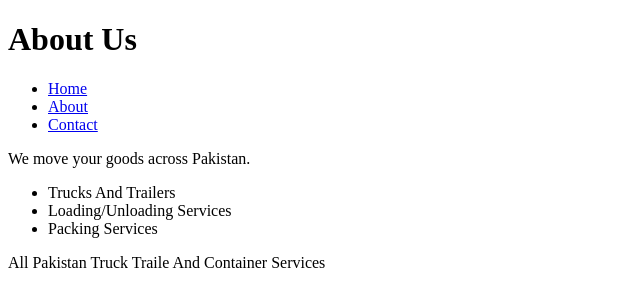
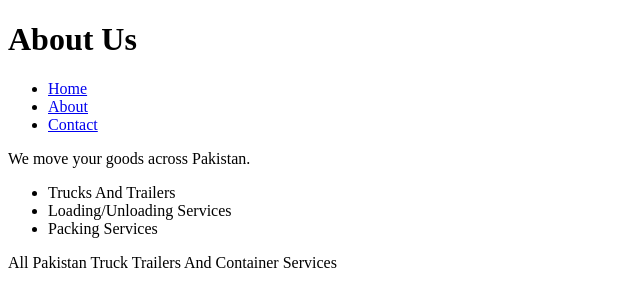
Before and after one commit to WasifKhanNiazi/WasifMovers, a plain HTML site: page about.html in a window 1280 px wide. Shown: the full height of the page, 0-640 px from the left. Drawn offline with Linux system fonts and the light colour scheme.

Commit message:
Update about.html

```diff
--- a/about.html
+++ b/about.html
@@ -27,7 +27,7 @@
     </section>
 
     <footer>
-        <p>All Pakistan Truck Traile And Container Services</p>
+        <p>All Pakistan Truck Trailers And Container Services</p>
     </footer>
 </body>
 </html>
```
